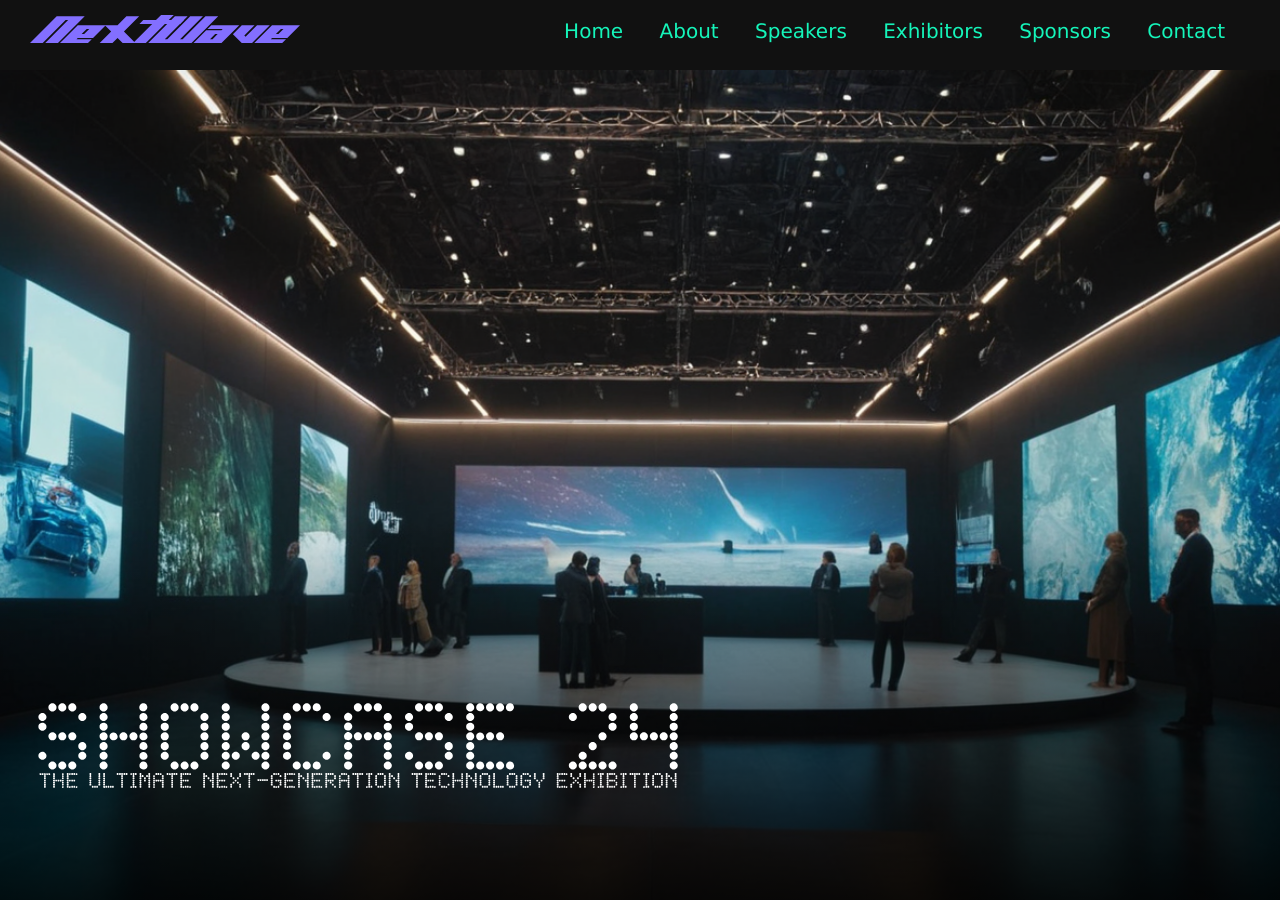
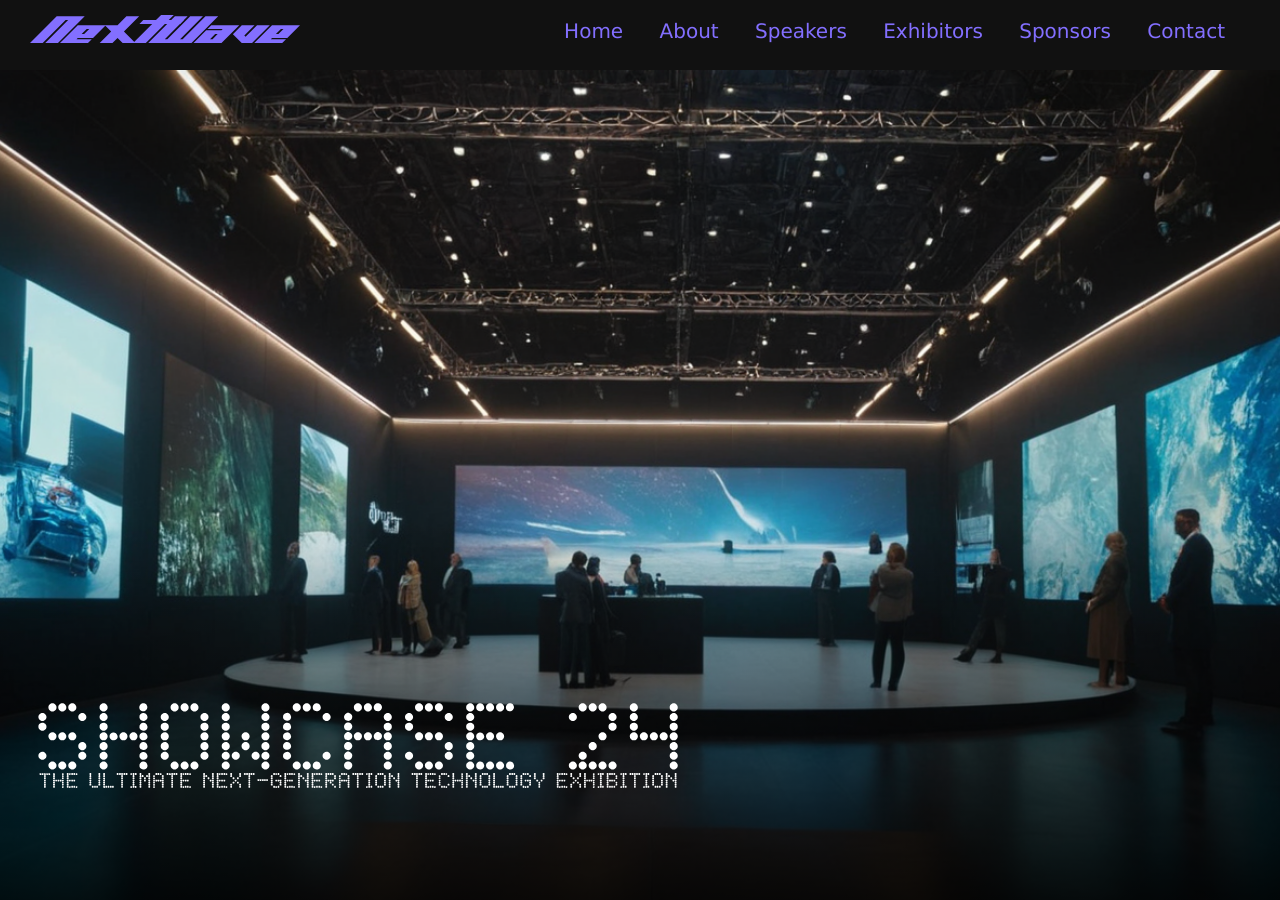
Before and after one commit to NINE32/nine32, a Jekyll site: the page dev/nextwave/index.html, which Jekyll copies as it is, in a window 1280 px wide and 900 px high. Built offline with Jekyll 4.4.1, drawn with Linux system fonts in a browser that asks for light colours.

Commit message:
Update styles.css

```diff
--- a/dev/nextwave/assets/styles/styles.css
+++ b/dev/nextwave/assets/styles/styles.css
@@ -100,7 +100,7 @@ footer {
 }
 
 #nav-menu li:hover {
-	background-color: #15f5ba;
+	background-color: #836FFF;
 	color: #000;
 }
 
@@ -220,7 +220,7 @@ footer {
 
 .nav-link {
 	font-size: 1.2em;
-	color: #15f5ba;
+	color: #836FFF;
 	width: 100%;
 	display: inline-block;
 	padding: 15px 0;
@@ -228,7 +228,7 @@ footer {
 
 a.nav-link:hover {
 	color: #000;
-	box-shadow: 0 0 10px #15f5ba;
+	box-shadow: 0 0 10px #836FFF;
 	border-radius: 15px;
 	transition: 0.3s;
 }
```
